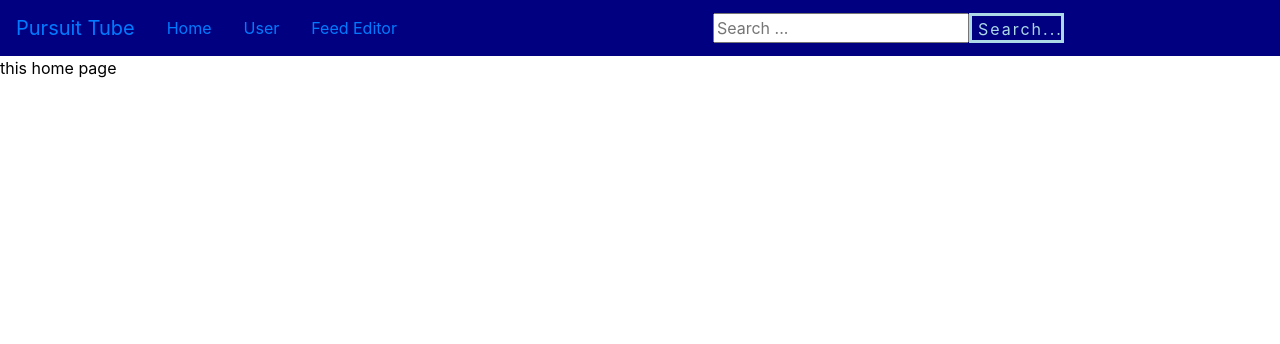
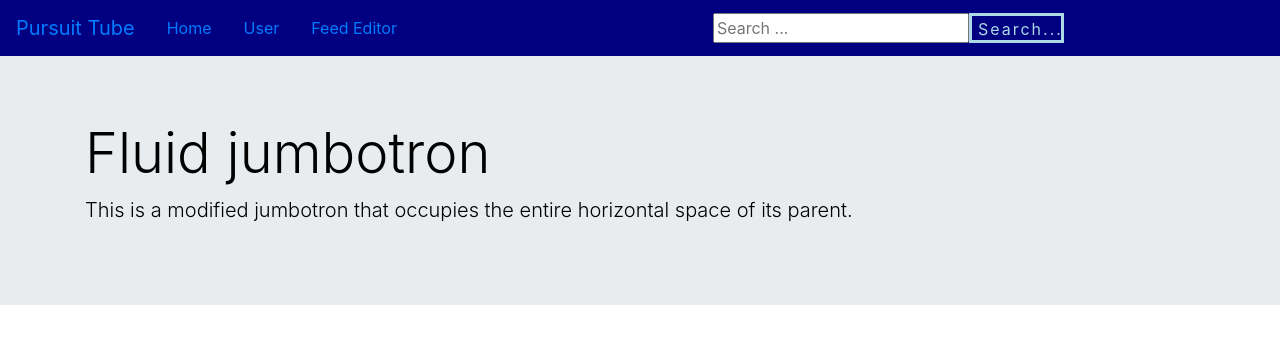
Before and after one commit to JennMP88/sequel_motube, a React (Create React App) app: page /#/ in a window 1280 px wide. Shown: the top 344 px of the page. Built offline with nearby package versions, Linux system fonts and the light colour scheme.

Commit message:
JumboTron added

```diff
--- a/src/components/home.js
+++ b/src/components/home.js
@@ -9,7 +9,13 @@
         return(
             <>
             <div className='home'>
-            this home page
+            <div class="jumbotron jumbotron-fluid">
+  <div class="container">
+    <h1 class="display-4">Fluid jumbotron</h1>
+    <p class="lead">This is a modified jumbotron that occupies the entire horizontal space of its parent.</p>
+  </div>
+</div>
+
             </div>
 
             </>
```
